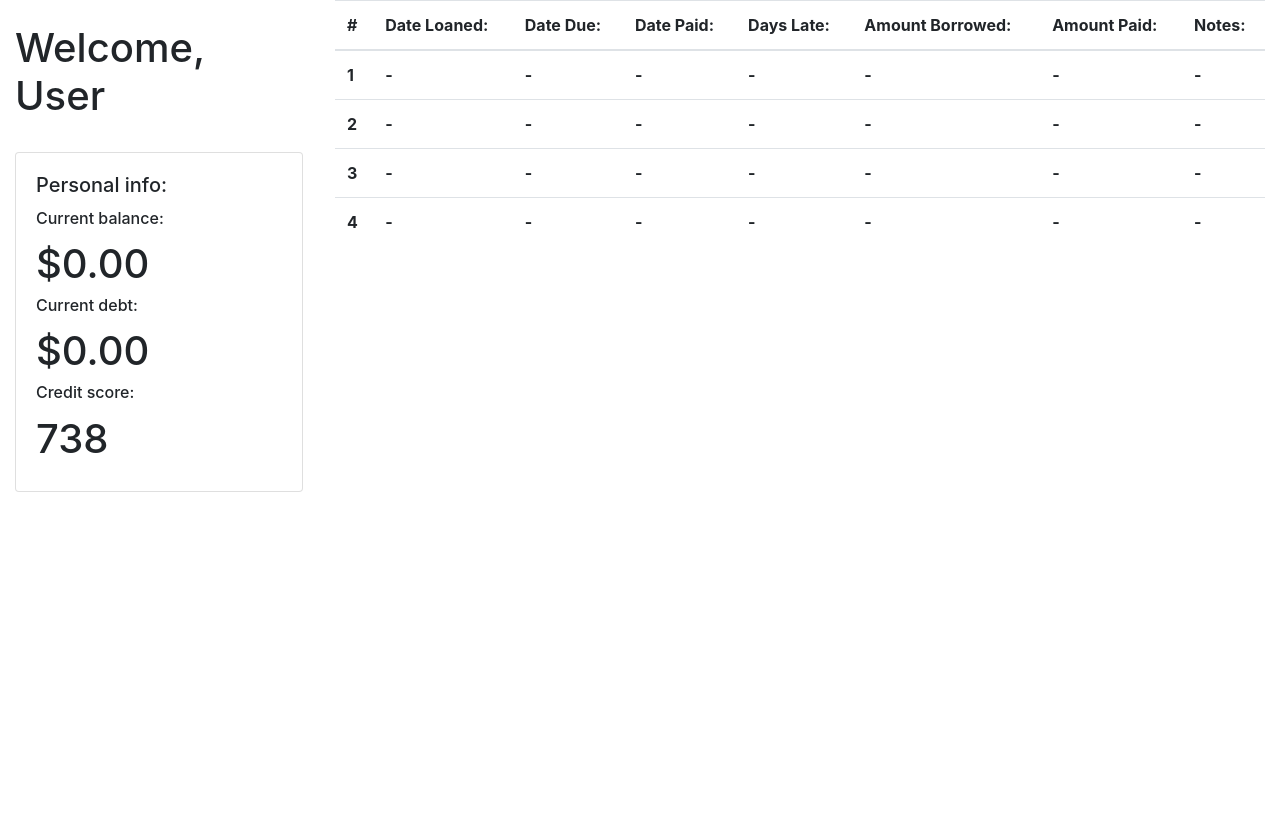
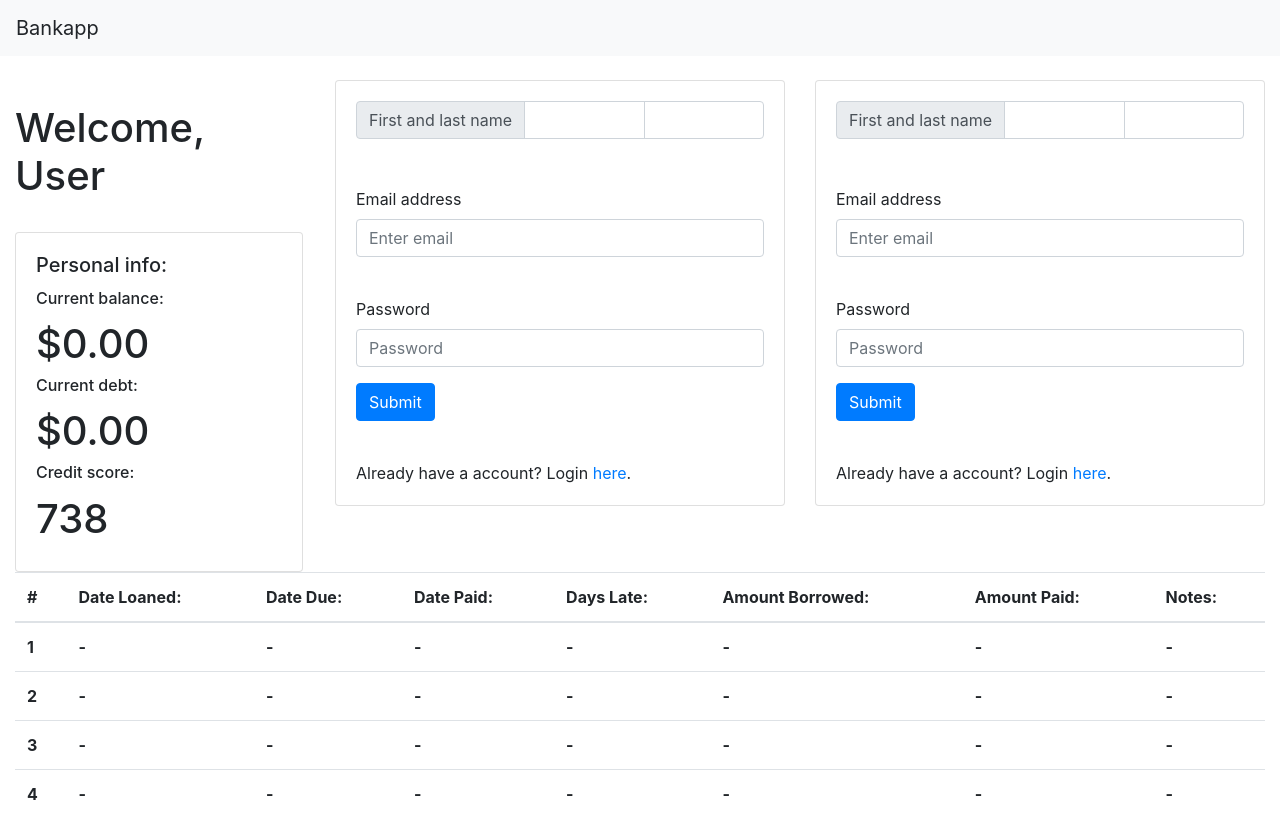
Before and after one commit to Chanduniverse/MHACKSproject, a plain HTML site: page transhist.html in a window 1280 px wide. Before the commit the page ends 800 px from the top, so only its background shows below. Drawn offline with nearby package versions, Linux system fonts and the light colour scheme.

Commit message:
changed layout

```diff
--- a/transhist.html
+++ b/transhist.html
@@ -15,29 +15,16 @@
 
 <body>
 
-    <div class="modal fade" id="paydebt" tabindex="-1" role="dialog" aria-labelledby="exampleModalLabel" aria-hidden="true">
-        <div class="modal-dialog" role="document">
-            <div class="modal-content">
-                <div class="modal-header">
-                    <h5 class="modal-title" id="exampleModalLabel">Pay back debt:</h5>
-                    <button type="button" class="close" data-dismiss="modal" aria-label="Close">
-                        <span aria-hidden="true">&times;</span>
+    <nav class="navbar navbar-expand-lg navbar-light bg-light">
+    <a class="navbar-brand" >Bankapp</a>
+    <button class="navbar-toggler" type="button" data-toggle="collapse" data-target="#navbarSupportedContent" aria-controls="navbarSupportedContent" aria-expanded="false" aria-label="Toggle navigation">
+      <span class="navbar-toggler-icon"></span>
     </button>
-                </div>
-                <div class="modal-body">
-                    <div class="input-group mb-3">
-                        <div class="input-group-prepend">
-                            <span class="input-group-text">$</span>
-                        </div>
-                        <input type="text" class="form-control" aria-label="Amount" placeholder="Amount">
-                    </div>
-                </div>
-                <div class="modal-footer">
-                    <button type="button" class="btn btn-primary">Submit</button>
-                </div>
-            </div>
-        </div>
-    </div>
+
+
+  </nav>
+  <br>
+
 
     <div class="container-fluid">
         <div class="row">
@@ -58,6 +45,94 @@
                 </div>
             </div>
             <div class="col-sm-9">
+              <div class="row">
+
+
+               <div class="col-md-6 ">
+                <div class="card">
+
+                  <div class="card-body">
+                    <form>
+                      <div class="input-group">
+                  <div class="input-group-prepend">
+                    <span class="input-group-text">First and last name</span>
+                  </div>
+                  <input type="text" id="signupFNAME" aria-label="First name" class="form-control">
+                  <input type="text" id="signupLNAME" aria-label="Last name" class="form-control">
+                </div>
+
+                <br>
+                <br>
+
+                      <div class="form-group">
+
+                        <label for="exampleInputEmail1">Email address</label>
+                        <input type="email" class="form-control" id="signupEmail" aria-describedby="emailHelp" placeholder="Enter email">
+
+                      </div>
+
+                      <br>
+                      <div class="form-group">
+                        <label for="SignupPass">Password</label>
+                        <input type="password" class="form-control" id="signupPass" placeholder="Password">
+                      </div>
+
+
+                      <button  onclick="signup()" class="btn btn-primary">Submit</button>
+                      <br>
+
+                    </form>
+                        <p class="text-danger" id="fillout"></p>
+                    <br>
+               Already have a account? Login <a href="index.html">here</a>.
+               </div>
+                  </div>
+                </div>
+
+                <div class="col-md-6 ">
+                 <div class="card">
+
+                   <div class="card-body">
+                     <form>
+                       <div class="input-group">
+                   <div class="input-group-prepend">
+                     <span class="input-group-text">First and last name</span>
+                   </div>
+                   <input type="text" id="signupFNAME" aria-label="First name" class="form-control">
+                   <input type="text" id="signupLNAME" aria-label="Last name" class="form-control">
+                 </div>
+
+                 <br>
+                 <br>
+
+                       <div class="form-group">
+
+                         <label for="exampleInputEmail1">Email address</label>
+                         <input type="email" class="form-control" id="signupEmail" aria-describedby="emailHelp" placeholder="Enter email">
+
+                       </div>
+
+                       <br>
+                       <div class="form-group">
+                         <label for="SignupPass">Password</label>
+                         <input type="password" class="form-control" id="signupPass" placeholder="Password">
+                       </div>
+
+
+                       <button  onclick="signup()" class="btn btn-primary">Submit</button>
+                       <br>
+
+                     </form>
+                         <p class="text-danger" id="fillout"></p>
+                     <br>
+                Already have a account? Login <a href="index.html">here</a>.
+                </div>
+                   </div>
+                 </div>
+            </div>
+
+          </div>
+        </div>
         <table class="table">
             <thead>
                 <tr>
@@ -119,9 +194,6 @@
                 </tr>
             </tbody>
         </table>
-            </div>
-        </div>
-
 </body>
 
 </html>
```
Lines whose indentation alone changed are shown as unchanged.
